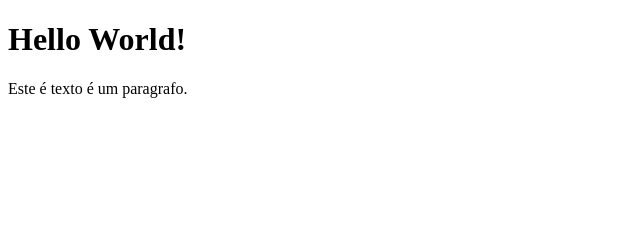
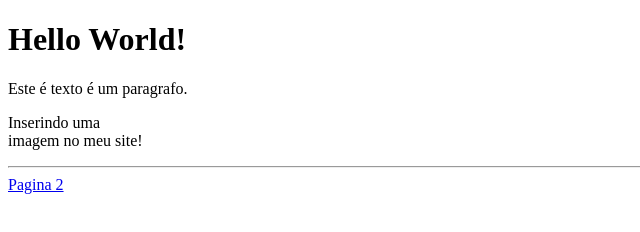
Before and after one commit to alessandroex9/Curso-Desenvolvimento-Web-Full-Stack, a plain HTML site: page Linguagem e padroes web/Site/index.html in a window 1280 px wide. Shown: the whole page, without its empty margins (0-640 px from the left). Drawn offline with Linux system fonts and the light colour scheme.

Commit message:
modificação

```diff
--- a/Linguagem e padroes web/index.html
+++ b/Linguagem e padroes web/Site/index.html
@@ -8,8 +8,17 @@
     </head>
     <body> <!--Corpo do Site-->
             <h1>Hello World!</h1><!--titulo do texto-->
+
             <p><!--Criacao de paragrafo-->
                 Este é texto é um paragrafo.
             </p>
+
+            <p>
+                Inserindo uma <br/> imagem no meu site! <!--Esse br no meio é para quebrar a linha-->
+            </p>
+
+            <hr/><!--Serve para criar uma linha de separação-->
+
+            <a href="./HTML/pagina2.html">Pagina 2</a>
     </body>
 </html>
```
Also changed, not shown: Linguagem e padroes web/Site/HTML/pagina2.html (added, +14 -0 lines), Linguagem e padroes web/Site/imagens/imagem github.jpg (added).
